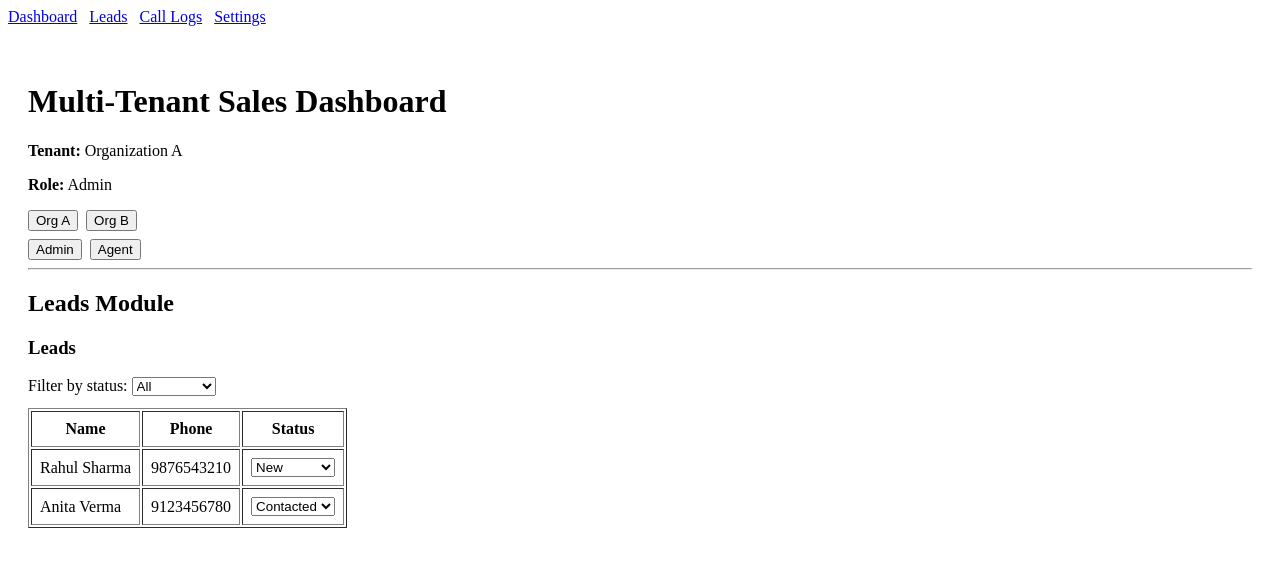
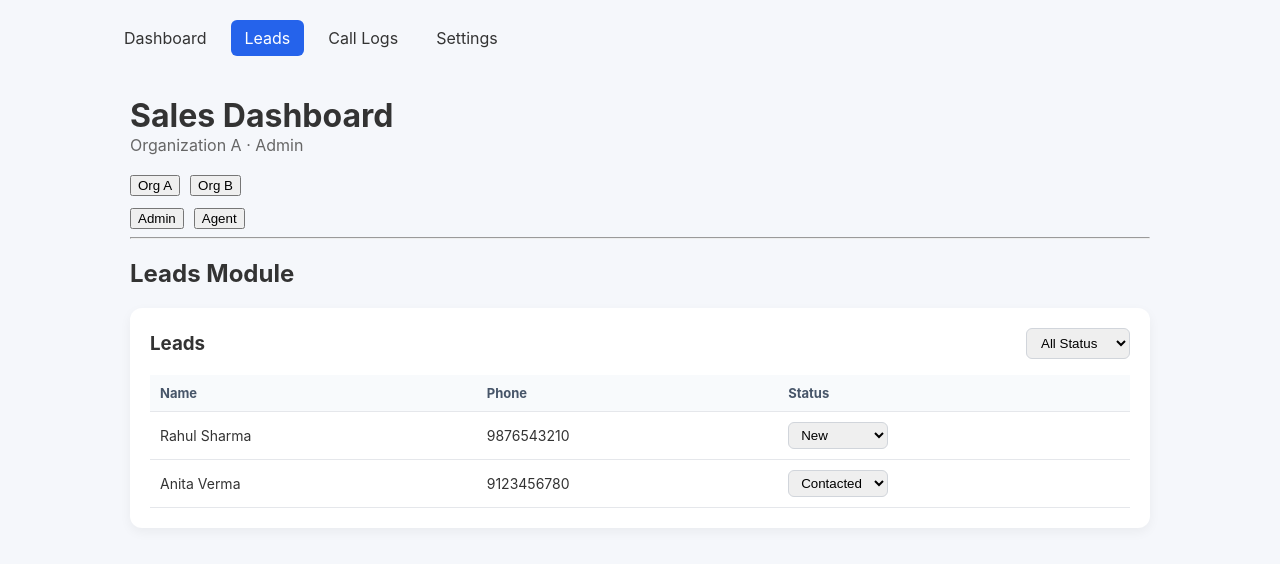
Before and after one commit to drishtagrover/multi-tenant-sales-dashboard, a React (Vite) app: page /leads in a window 1280 px wide. Shown: the top 564 px of the page. Built offline with nearby package versions, Linux system fonts and the light colour scheme.

Commit message:
Improve Call Logs UI to match Leads module style

```diff
--- a/src/App.jsx
+++ b/src/App.jsx
@@ -8,30 +8,41 @@ function App() {
 
   return (
     <BrowserRouter>
+    <div style={{ maxWidth: "1100px", margin: "0 auto", padding: "20px" }}>
     <Navbar />
       <div style={{ padding: "20px" }}>
-        <h1>Multi-Tenant Sales Dashboard</h1>
+        <div
+  style={{
+    display: "flex",
+    justifyContent: "space-between",
+    alignItems: "center",
+    marginBottom: "20px"
+  }}
+>
+  <div>
+    <h1 style={{ margin: 0 }}>Sales Dashboard</h1>
+    <p style={{ margin: 0, color: "#666" }}>
+      {tenant.name} · {role}
+    </p>
+  </div>
+</div>
 
-        <p><strong>Tenant:</strong> {tenant.name}</p>
-        <p><strong>Role:</strong> {role}</p>
 
-        <div>
-          <button onClick={() => switchTenant("orgA")}>Org A</button>
-          <button onClick={() => switchTenant("orgB")} style={{ marginLeft: 8 }}>
-            Org B
-          </button>
-        </div>
+        <div style={{ display: "flex", gap: "10px", marginBottom: "12px" }}>
+  <button onClick={() => switchTenant("orgA")}>Org A</button>
+  <button onClick={() => switchTenant("orgB")}>Org B</button>
+</div>
 
-        <div style={{ marginTop: 8 }}>
-          <button onClick={() => switchRole("Admin")}>Admin</button>
-          <button onClick={() => switchRole("Agent")} style={{ marginLeft: 8 }}>
-            Agent
-          </button>
-        </div>
+<div style={{ display: "flex", gap: "10px" }}>
+  <button onClick={() => switchRole("Admin")}>Admin</button>
+  <button onClick={() => switchRole("Agent")}>Agent</button>
+</div>
+
 
         <hr />
 
         <AppRoutes />
+      </div>
       </div>
     </BrowserRouter>
   )
--- a/src/components/calls/CallLogsList.jsx
+++ b/src/components/calls/CallLogsList.jsx
@@ -2,34 +2,59 @@ import { useAuth } from "../../context/AuthContext"
 
 function CallLogsList() {
   const { tenant } = useAuth()
-  const calls = tenant.calls
+  const calls = tenant?.calls || []
 
   return (
-    <div>
-      <h3>Call Logs</h3>
+    <div
+      style={{
+        background: "#ffffff",
+        padding: "20px",
+        borderRadius: "12px",
+        boxShadow: "0 4px 12px rgba(0,0,0,0.05)"
+      }}
+    >
+      {/* Header */}
+      <div style={{ marginBottom: "16px" }}>
+        <h3 style={{ margin: 0 }}>Call Logs</h3>
+        <p style={{ margin: 0, color: "#64748b", fontSize: "14px" }}>
+          Recent calls for this tenant
+        </p>
+      </div>
 
-      <table border="1" cellPadding="8" style={{ marginTop: "12px" }}>
+      {/* Table */}
+      <table
+        style={{
+          width: "100%",
+          borderCollapse: "collapse"
+        }}
+      >
         <thead>
           <tr>
-            <th>Lead Name</th>
-            <th>Date & Time</th>
-            <th>Duration</th>
-            <th>Outcome</th>
+            <th style={thStyle}>Lead Name</th>
+            <th style={thStyle}>Date & Time</th>
+            <th style={thStyle}>Duration</th>
+            <th style={thStyle}>Outcome</th>
           </tr>
         </thead>
 
         <tbody>
           {calls.length === 0 ? (
             <tr>
-              <td colSpan="4">No call logs available</td>
+              <td colSpan="4" style={emptyStyle}>
+                No call logs available
+              </td>
             </tr>
           ) : (
             calls.map((call) => (
               <tr key={call.id}>
-                <td>{call.leadName}</td>
-                <td>{call.time}</td>
-                <td>{call.duration}</td>
-                <td>{call.outcome}</td>
+                <td style={tdStyle}>{call.leadName}</td>
+                <td style={tdStyle}>{call.time}</td>
+                <td style={tdStyle}>{call.duration}</td>
+                <td style={tdStyle}>
+                  <span style={getOutcomeBadge(call.outcome)}>
+                    {call.outcome}
+                  </span>
+                </td>
               </tr>
             ))
           )}
@@ -39,4 +64,47 @@ function CallLogsList() {
   )
 }
 
+/* ---------- Styles ---------- */
+
+const thStyle = {
+  textAlign: "left",
+  padding: "10px",
+  background: "#f8fafc",
+  borderBottom: "1px solid #e5e7eb",
+  fontSize: "13px",
+  color: "#475569"
+}
+
+const tdStyle = {
+  padding: "10px",
+  borderBottom: "1px solid #e5e7eb",
+  fontSize: "14px"
+}
+
+const emptyStyle = {
+  padding: "20px",
+  textAlign: "center",
+  color: "#64748b",
+  fontSize: "14px"
+}
+
+const getOutcomeBadge = (outcome) => ({
+  padding: "4px 10px",
+  borderRadius: "999px",
+  fontSize: "12px",
+  fontWeight: 500,
+  background:
+    outcome === "Converted"
+      ? "#dcfce7"
+      : outcome === "Interested"
+      ? "#fef3c7"
+      : "#e0e7ff",
+  color:
+    outcome === "Converted"
+      ? "#166534"
+      : outcome === "Interested"
+      ? "#92400e"
+      : "#3730a3"
+})
+
 export default CallLogsList
--- a/src/components/common/Navbar.jsx
+++ b/src/components/common/Navbar.jsx
@@ -1,27 +1,30 @@
-import { Link } from "react-router-dom"
+import { NavLink } from "react-router-dom"
 import { useAuth } from "../../context/AuthContext"
 
 function Navbar() {
   const { role } = useAuth()
 
+  const linkStyle = ({ isActive }) => ({
+    padding: "8px 14px",
+    borderRadius: "6px",
+    background: isActive ? "#2563eb" : "transparent",
+    color: isActive ? "#fff" : "#333"
+  })
+
   return (
-    <nav style={{ marginBottom: "16px" }}>
-      <Link to="/" style={{ marginRight: "12px" }}>
-        Dashboard
-      </Link>
-
-      <Link to="/leads" style={{ marginRight: "12px" }}>
-        Leads
-      </Link>
-
-      <Link to="/calls" style={{ marginRight: "12px" }}>
-        Call Logs
-      </Link>
+    <nav
+      style={{
+        display: "flex",
+        gap: "10px",
+        marginBottom: "20px"
+      }}
+    >
+      <NavLink to="/" style={linkStyle}>Dashboard</NavLink>
+      <NavLink to="/leads" style={linkStyle}>Leads</NavLink>
+      <NavLink to="/calls" style={linkStyle}>Call Logs</NavLink>
 
       {role === "Admin" && (
-        <Link to="/settings">
-          Settings
-        </Link>
+        <NavLink to="/settings" style={linkStyle}>Settings</NavLink>
       )}
     </nav>
   )
--- a/src/components/leads/LeadsList.jsx
+++ b/src/components/leads/LeadsList.jsx
@@ -3,62 +3,108 @@ import { useAuth } from "../../context/AuthContext"
 
 function LeadsList() {
   const { tenant, role } = useAuth()
-  console.log("TENANT OBJECT:", tenant)
   const [statusFilter, setStatusFilter] = useState("All")
   const [leads, setLeads] = useState([])
 
   useEffect(() => {
-    setLeads(tenant.leads)
+    if (tenant?.leads) {
+      setLeads(tenant.leads)
+      setStatusFilter("All")
+    }
   }, [tenant])
-
-
 
   const filteredLeads =
     statusFilter === "All"
       ? leads
       : leads.filter((lead) => lead.status === statusFilter)
 
+  const getBadgeStyle = (status) => ({
+    padding: "4px 10px",
+    borderRadius: "999px",
+    fontSize: "12px",
+    fontWeight: 500,
+    background:
+      status === "Converted"
+        ? "#dcfce7"
+        : status === "Contacted"
+        ? "#fef3c7"
+        : "#e0e7ff",
+    color:
+      status === "Converted"
+        ? "#166534"
+        : status === "Contacted"
+        ? "#92400e"
+        : "#3730a3"
+  })
+
   return (
-    <div>
-      <h3>Leads</h3>
+    <div
+      style={{
+        background: "#ffffff",
+        padding: "20px",
+        borderRadius: "12px",
+        boxShadow: "0 4px 12px rgba(0,0,0,0.05)"
+      }}
+    >
+      {/* Header */}
+      <div
+        style={{
+          display: "flex",
+          justifyContent: "space-between",
+          alignItems: "center",
+          marginBottom: "16px"
+        }}
+      >
+        <h3 style={{ margin: 0 }}>Leads</h3>
 
-      <label>
-        Filter by status:{" "}
         <select
           value={statusFilter}
           onChange={(e) => setStatusFilter(e.target.value)}
+          style={{
+            padding: "6px 10px",
+            borderRadius: "6px",
+            border: "1px solid #d1d5db"
+          }}
         >
-          <option value="All">All</option>
+          <option value="All">All Status</option>
           <option value="New">New</option>
           <option value="Contacted">Contacted</option>
           <option value="Converted">Converted</option>
         </select>
-      </label>
+      </div>
 
-      <table border="1" cellPadding="8" style={{ marginTop: "12px" }}>
+      {/* Table */}
+      <table
+        style={{
+          width: "100%",
+          borderCollapse: "collapse"
+        }}
+      >
         <thead>
           <tr>
-            <th>Name</th>
-            <th>Phone</th>
-            <th>Status</th>
+            <th style={thStyle}>Name</th>
+            <th style={thStyle}>Phone</th>
+            <th style={thStyle}>Status</th>
           </tr>
         </thead>
 
         <tbody>
           {filteredLeads.length === 0 ? (
             <tr>
-              <td colSpan="3">No leads found</td>
+              <td colSpan="3" style={emptyStyle}>
+                No leads found
+              </td>
             </tr>
           ) : (
             filteredLeads.map((lead) => (
               <tr key={lead.id}>
-                <td>{lead.name}</td>
-                <td>{lead.phone}</td>
-                <td>
+                <td style={tdStyle}>{lead.name}</td>
+                <td style={tdStyle}>{lead.phone}</td>
+                <td style={tdStyle}>
                   {role === "Admin" ? (
                     <select
                       value={lead.status}
-                      onChange={(e) => {
+                      onChange={(e) =>
                         setLeads((prev) =>
                           prev.map((l) =>
                             l.id === lead.id
@@ -66,6 +112,11 @@ function LeadsList() {
                               : l
                           )
                         )
+                      }
+                      style={{
+                        padding: "4px 8px",
+                        borderRadius: "6px",
+                        border: "1px solid #d1d5db"
                       }}
                     >
                       <option value="New">New</option>
@@ -73,7 +124,9 @@ function LeadsList() {
                       <option value="Converted">Converted</option>
                     </select>
                   ) : (
-                    lead.status
+                    <span style={getBadgeStyle(lead.status)}>
+                      {lead.status}
+                    </span>
                   )}
                 </td>
               </tr>
@@ -85,4 +138,28 @@ function LeadsList() {
   )
 }
 
+/* ---------- Styles ---------- */
+
+const thStyle = {
+  textAlign: "left",
+  padding: "10px",
+  background: "#f8fafc",
+  borderBottom: "1px solid #e5e7eb",
+  fontSize: "13px",
+  color: "#475569"
+}
+
+const tdStyle = {
+  padding: "10px",
+  borderBottom: "1px solid #e5e7eb",
+  fontSize: "14px"
+}
+
+const emptyStyle = {
+  padding: "20px",
+  textAlign: "center",
+  color: "#64748b",
+  fontSize: "14px"
+}
+
 export default LeadsList
--- a/src/index.css
+++ b/src/index.css
@@ -0,0 +1,19 @@
+* {
+  box-sizing: border-box;
+}
+
+body {
+  margin: 0;
+  font-family: Inter, system-ui, Avenir, Helvetica, Arial, sans-serif;
+  background-color: #f5f7fb;
+  color: #333;
+}
+
+a {
+  text-decoration: none;
+  color: inherit;
+}
+
+button {
+  cursor: pointer;
+}
--- a/src/main.jsx
+++ b/src/main.jsx
@@ -2,6 +2,7 @@ import { StrictMode } from 'react'
 import { createRoot } from 'react-dom/client'
 import './index.css'
 import App from './App.jsx'
+import "./index.css"
 import { AuthProvider } from './context/AuthContext'
 
 createRoot(document.getElementById('root')).render(
```
